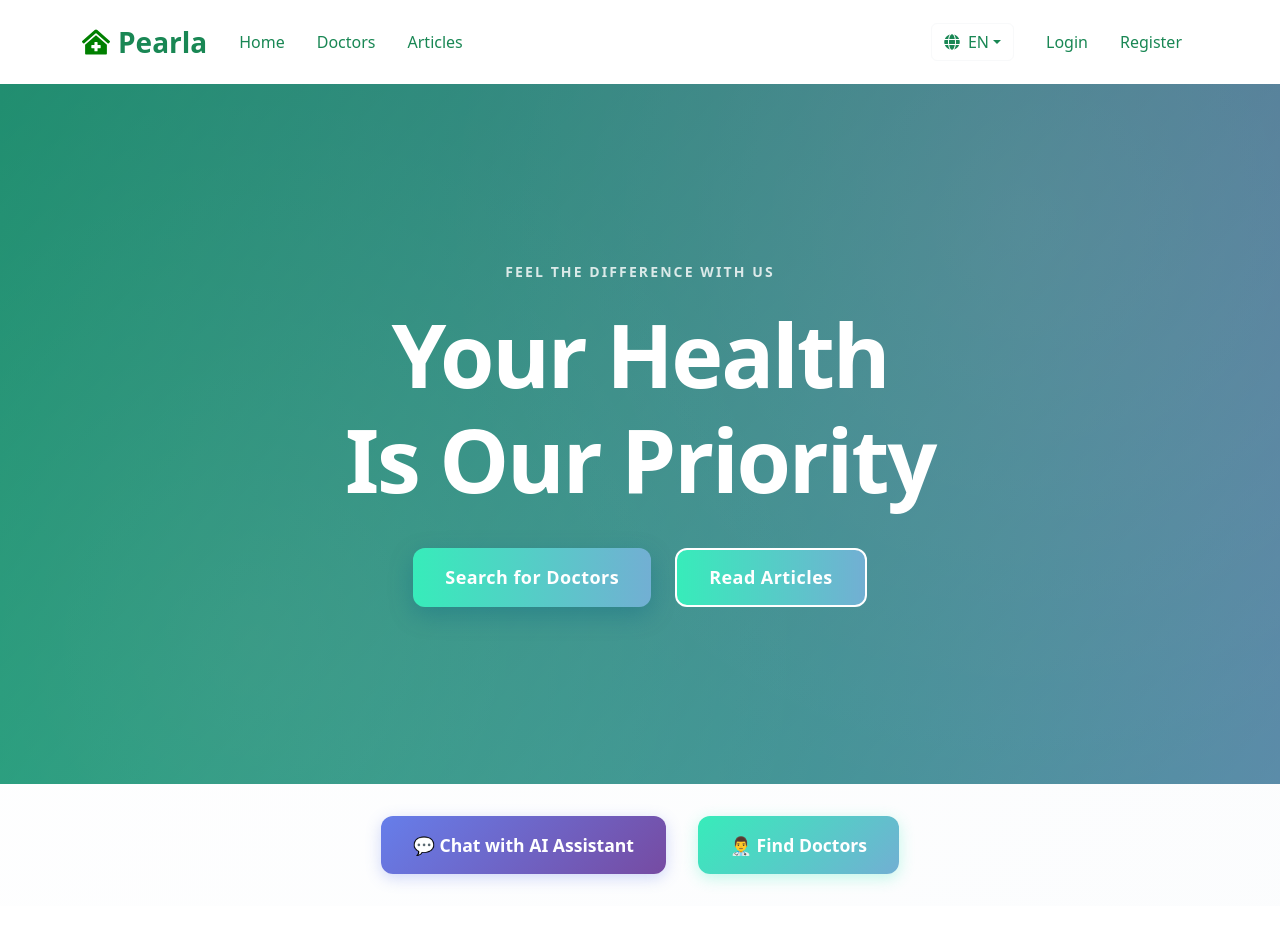
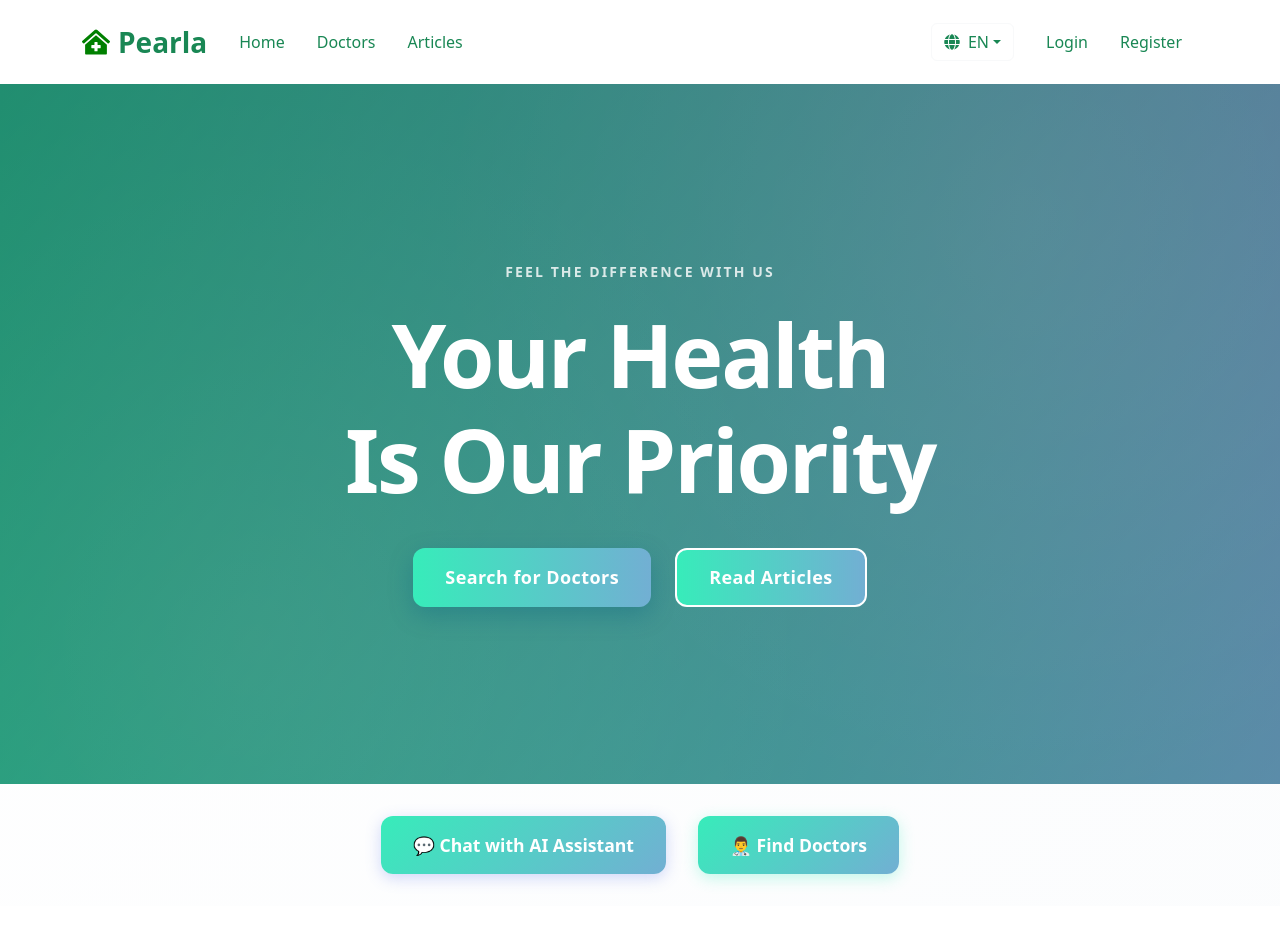
Before and after one commit to Esraa-mohamed1/react-medical-site, a React (Create React App) app in the folder mental-health-supporter/: page / in a window 1280 px wide. Shown: the top 952 px of the page. Built offline with nearby package versions, Linux system fonts and the light colour scheme; no server answers.

Commit message:
fic style of chat wth ai assistant

```diff
--- a/mental-health-supporter/src/features/homePage/homePage.jsx
+++ b/mental-health-supporter/src/features/homePage/homePage.jsx
@@ -89,8 +89,7 @@ export default function HomePage() {
             <button
               style={{
                 padding: '1rem 2rem',
-                background: 'linear-gradient(135deg, #667eea 0%, #764ba2 100%)',
-                color: 'white',
+                background: 'linear-gradient(135deg, rgb(55, 236, 186) 0%, rgb(114, 175, 211) 100%)',                color: 'white',
                 border: 'none',
                 borderRadius: '12px',
                 fontWeight: 'bold',
```
